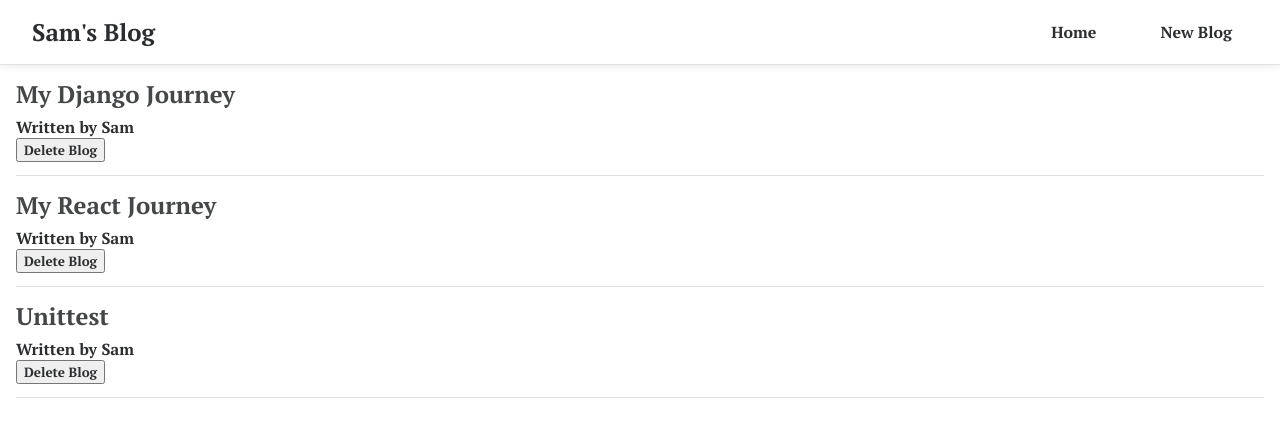
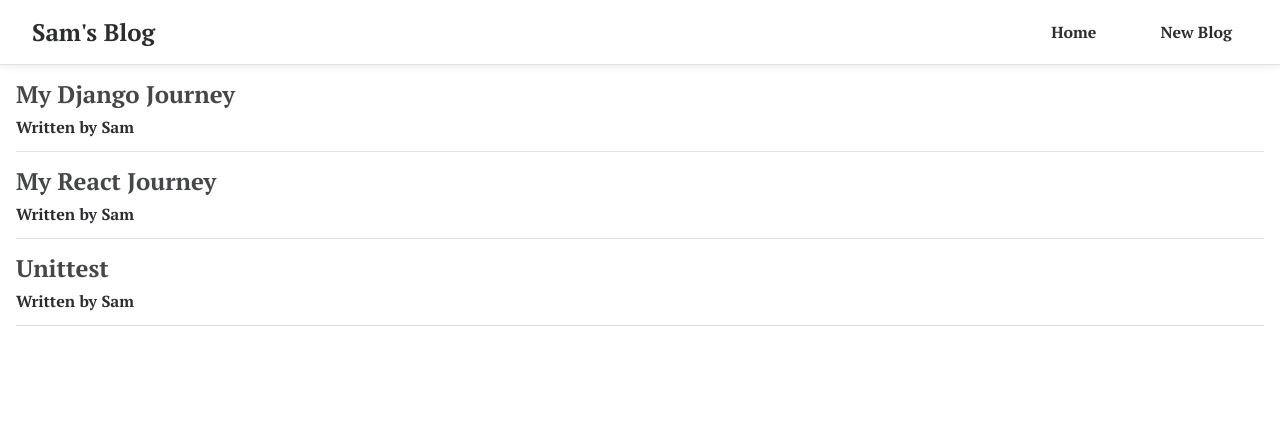
Before and after one commit to samuelandersoncodes/sam-blog, a React (Create React App) app: page / in a window 1280 px wide. Shown: the top 422 px of the page. Built offline with nearby package versions, Linux system fonts and the light colour scheme; data requests are answered from the project's data file.

Commit message:
refactor: Remove handle delete button

```diff
--- a/src/BlogList.js
+++ b/src/BlogList.js
@@ -1,4 +1,4 @@
-const BlogList = ({ blogs, handleDelete }) => {
+const BlogList = ({ blogs }) => {
 
   return (
     <div className="blog-list">
@@ -6,7 +6,6 @@ const BlogList = ({ blogs, handleDelete }) => {
         <div className="blog-preview" key={id}>
           <h2>{title}</h2>
           <p>Written by {author}</p>
-          <button onClick={() => handleDelete(id)}>Delete Blog</button>
         </div>
       ))}
     </div>
```
